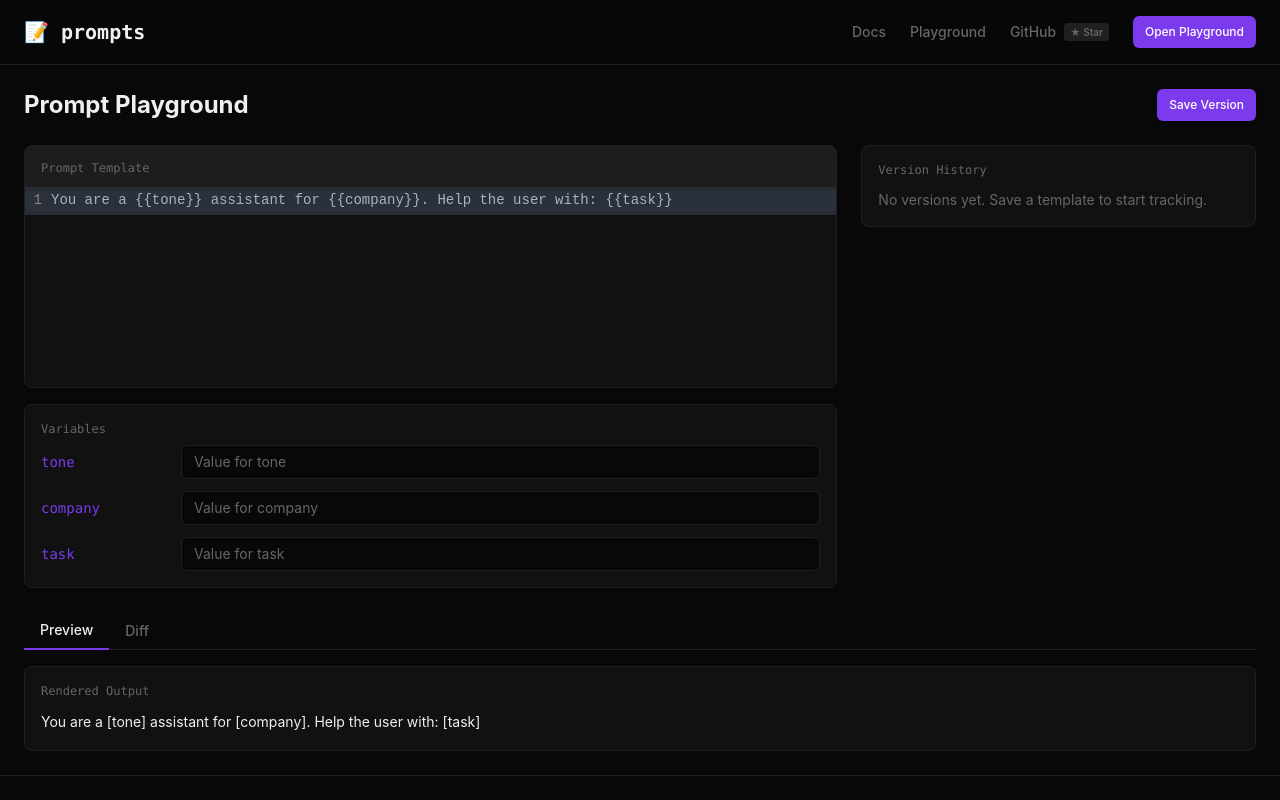
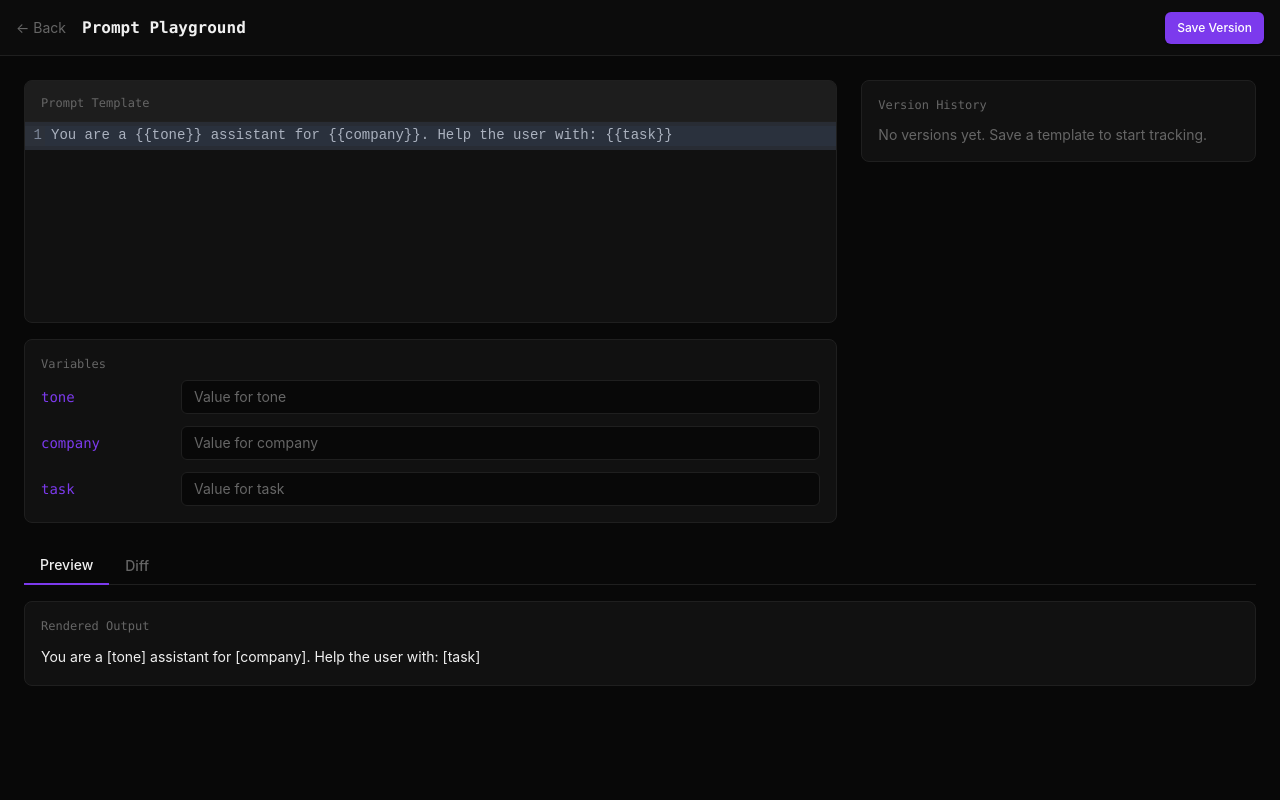
Before and after one commit to mxn2020/minions-prompts, a React (Vite) app in the folder apps/web/: page /playground in a window 1280 px wide. Shown: the top 800 px of the page. Built offline with nearby package versions, Linux system fonts and the light colour scheme.

Commit message:
fix: refactored playground routing view, injected Mdx Tab components, removed site ids

```diff
--- a/apps/web/src/components/playground/PlaygroundLayout.tsx
+++ b/apps/web/src/components/playground/PlaygroundLayout.tsx
@@ -6,6 +6,7 @@ import { VersionHistory } from './VersionHistory';
 import { DiffViewer } from './DiffViewer';
 import { TabGroup } from '../shared/TabGroup';
 import { Button } from '../shared/Button';
+import { Link } from 'react-router-dom';
 
 interface Variable {
     name: string;
@@ -72,11 +73,19 @@ export function PlaygroundLayout() {
     const prevVersion = activeVersionId ? versions[versions.findIndex(v => v.id === activeVersionId) + 1] : undefined;
 
     return (
-        <div className="flex flex-col gap-6 p-6 max-w-7xl mx-auto">
-            <div className="flex items-center justify-between">
-                <h1 className="text-2xl font-bold text-primary">Prompt Playground</h1>
+        <div className="flex flex-col h-screen bg-background text-primary overflow-hidden">
+            <header className="h-14 border-b border-border flex items-center justify-between px-4 bg-surface/50">
+                <div className="flex items-center space-x-4">
+                    <Link to="/" className="text-muted hover:text-primary transition-colors text-sm">
+                        ← Back
+                    </Link>
+                    <span className="font-mono font-bold">Prompt Playground</span>
+                </div>
                 <Button onClick={saveVersion} size="sm">Save Version</Button>
-            </div>
+            </header>
+
+            <div className="flex-1 overflow-y-auto p-6">
+                <div className="max-w-7xl mx-auto flex flex-col gap-6">
 
                     <div className="grid grid-cols-1 lg:grid-cols-3 gap-6">
                         <div className="lg:col-span-2 flex flex-col gap-4">
@@ -106,5 +115,7 @@ export function PlaygroundLayout() {
                         ]}
                     />
                 </div>
+            </div>
+        </div>
     );
 }
--- a/apps/web/src/lib/playground-state.ts
+++ b/apps/web/src/lib/playground-state.ts
@@ -9,7 +9,7 @@ export interface PlaygroundPrompt {
 }
 
 export function usePlaygroundState() {
-  const [prompts, setPrompts] = useState<PlaygroundPrompt[]>(PROMPT_EXAMPLES);
+  const [prompts, setPrompts] = useState<PlaygroundPrompt[]>(PROMPT_EXAMPLES as unknown as PlaygroundPrompt[]);
   const [selectedId, setSelectedId] = useState<string>(PROMPT_EXAMPLES[0]?.id ?? '');
   const [versions, setVersions] = useState<Record<string, PlaygroundPrompt[]>>({});
 
--- a/apps/web/src/pages/Playground.tsx
+++ b/apps/web/src/pages/Playground.tsx
@@ -1,15 +1,5 @@
-import Navbar from '../components/landing/Navbar';
 import { PlaygroundLayout } from '../components/playground/PlaygroundLayout';
-import Footer from '../components/landing/Footer';
 
 export default function Playground() {
-    return (
-        <div className="flex flex-col min-h-screen">
-            <Navbar />
-            <main className="flex-1">
-                <PlaygroundLayout />
-            </main>
-            <Footer />
-        </div>
-    );
+    return <PlaygroundLayout />;
 }
--- a/package.json
+++ b/package.json
@@ -11,8 +11,8 @@
     "build": "pnpm --filter @minions-prompts/sdk run build && pnpm --filter @minions-prompts/cli run build && pnpm --filter minions-prompts-docs run build && pnpm --filter minions-prompts-web run build",
     "test": "pnpm --filter @minions-prompts/sdk run test",
     "lint": "pnpm --filter @minions-prompts/sdk run build && pnpm --filter @minions-prompts/sdk run lint && pnpm --filter @minions-prompts/cli run lint",
-    "deploy:docs": "pnpm --filter minions-prompts-docs run build && CI=true netlify deploy --filter minions-prompts-docs --site ff3a2737-bb69-425b-b22e-e14abb374fa5 --prod --no-build",
-    "deploy:web": "pnpm --filter minions-prompts-web run build && CI=true netlify deploy --filter minions-prompts-web --site ce7b7e96-0d19-4dce-964e-56569b42a5dd --prod --no-build",
+    "deploy:docs": "pnpm --filter minions-prompts-docs run build && netlify deploy --dir apps/docs/dist --prod",
+    "deploy:web": "pnpm --filter minions-prompts-web run build && netlify deploy --dir apps/web/dist --prod",
     "deploy": "pnpm run deploy:docs && pnpm run deploy:web"
   },
   "engines": {
```
Also changed, not shown: 1 other file (tests, documents, lock files or other folders). Lines whose indentation alone changed are shown as unchanged.
